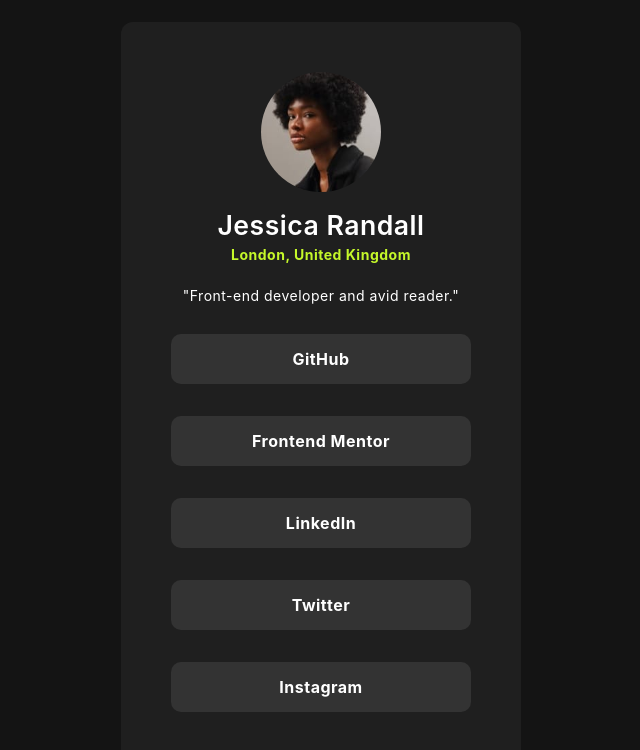
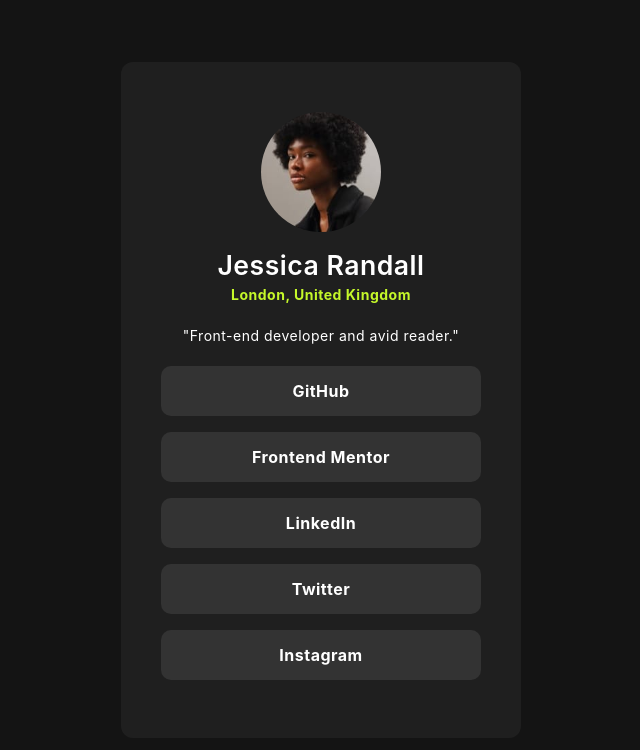
Before and after one commit to mahiv87/linksy-doodles, a React (Vite) app: page / in a window 1280 px wide. Shown: the top 750 px of the page, without its empty margins (319-959 px from the left). Built offline with nearby package versions, Linux system fonts and the light colour scheme.

Commit message:
add proptypes for button and card props

```diff
--- a/src/components/Button/ButtonComponent.module.css
+++ b/src/components/Button/ButtonComponent.module.css
@@ -1,18 +1,20 @@
 a {
 	color: inherit;
 	text-decoration: none;
+	width: 80%;
 }
 
 .linkButton {
 	display: flex;
 	justify-content: center;
 	align-items: center;
-	width: 300px;
+	width: 100%;
 	height: 50px;
 	border-radius: 10px;
 	background-color: hsl(0, 0%, 20%);
 	font-size: 16px;
 	font-weight: 700;
+	margin: 8px 0px;
 }
 
 .linkButton:hover {
```
Also changed, not shown: src/components/Button/ButtonComponent.jsx (+7 -0 lines), src/components/Card/CardComponent.jsx (+10 -1 lines).
